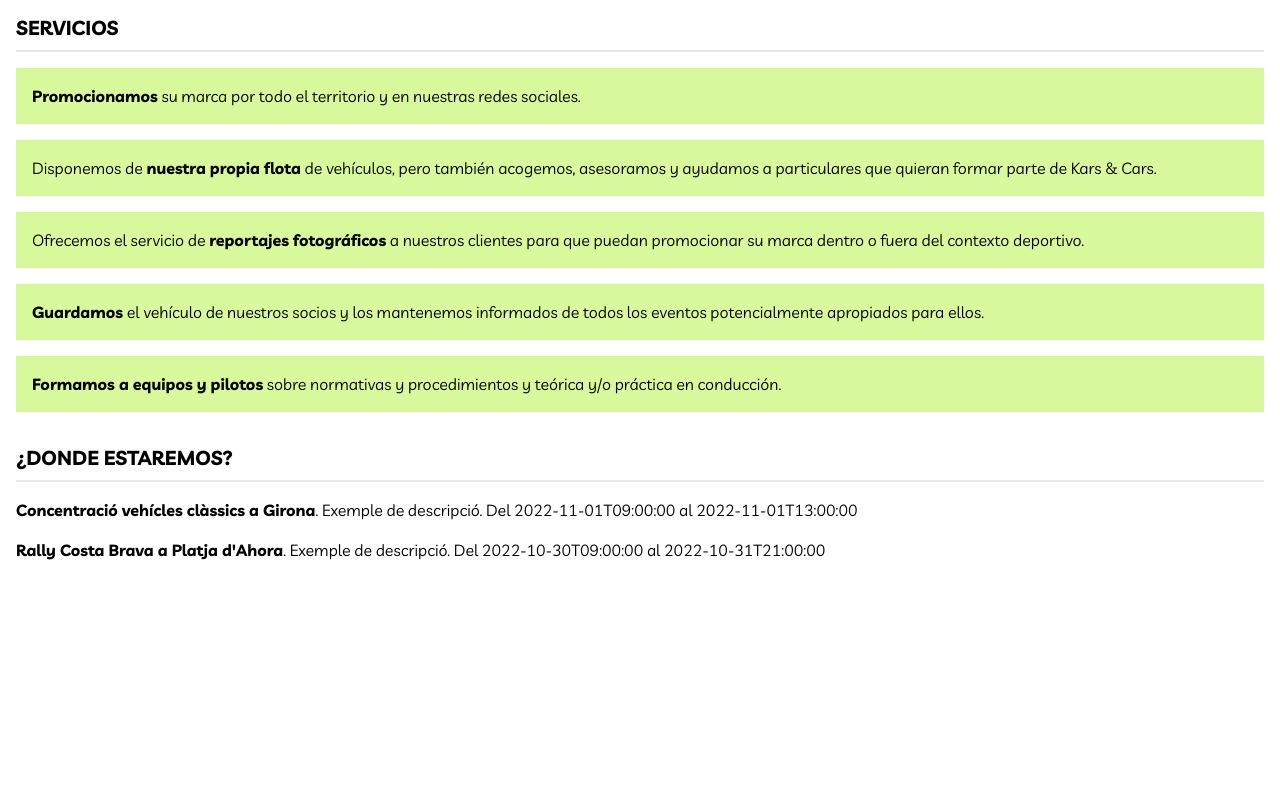
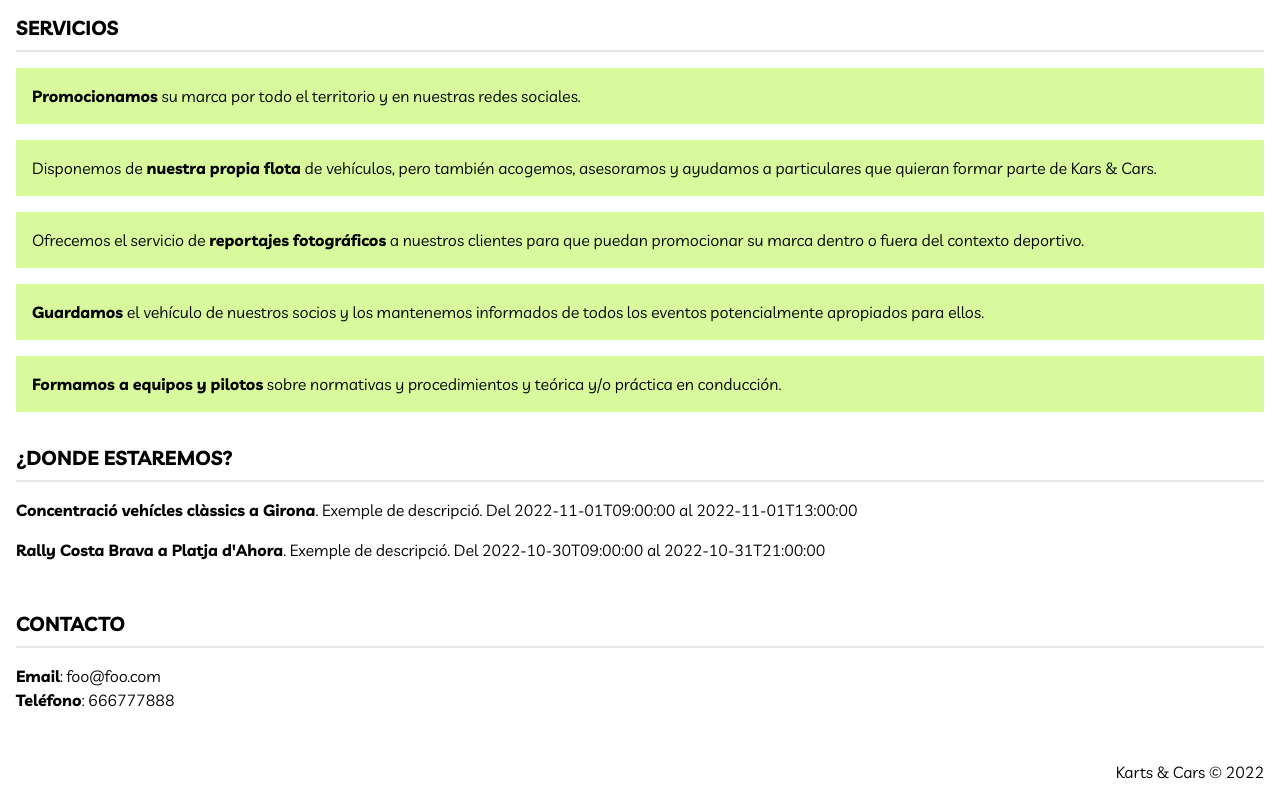
Before and after one commit to francescarpi/karts_and_cars, a Vue app: page / in a window 1280 px wide. Shown: the part 670-1470 px from the top of the page. Before the commit the page ends 1264 px from the top, so only its background shows below. Built offline with nearby package versions, Linux system fonts and the light colour scheme.

Commit message:
components renamed

```diff
--- a/src/App.vue
+++ b/src/App.vue
@@ -1,12 +1,14 @@
 <script setup lang="ts">
 import { RouterView } from "vue-router";
 import MainMenu from "./components/MainMenu.vue";
+import FooterSection from "./components/FooterSection.vue";
 </script>
 
 <template>
   <div>
     <MainMenu />
     <RouterView />
+    <FooterSection />
   </div>
 </template>
 
--- /dev/null
+++ b/src/components/FooterSection.vue
@@ -0,0 +1,8 @@
+<script setup lang="ts">
+import { ref } from "vue";
+const year = ref(new Date().getFullYear());
+</script>
+
+<template>
+  <div class="text-right p-4 mt-4">Karts & Cars © {{ year }}</div>
+</template>
--- a/src/views/home/HomeView.vue
+++ b/src/views/home/HomeView.vue
@@ -1,13 +1,14 @@
 <script setup lang="ts">
-import BannerHome from "@/components/BannerHome.vue";
+import BannerSection from "@/views/home/components/BannerSection.vue";
 import BlockSection from "@/components/BlockSection.vue";
-import IdentitySection from "./IdentitySection.vue";
-import ServicesSection from "./ServicesSection.vue";
-import EventsSection from "./EventsSection.vue";
+import IdentitySection from "./components/IdentitySection.vue";
+import ServicesSection from "./components/ServicesSection.vue";
+import EventsSection from "./components/EventsSection.vue";
+import ContactSection from "./components/ContactSection.vue";
 </script>
 
 <template>
-  <BannerHome />
+  <BannerSection />
   <BlockSection title="IDENTIDAD"><IdentitySection /></BlockSection>
   <BlockSection title="GALERÍA ÚLTIMOS EVENTOS">Content</BlockSection>
   <BlockSection title="SERVICIOS">
@@ -16,4 +17,7 @@ import EventsSection from "./EventsSection.vue";
   <BlockSection title="¿DONDE ESTAREMOS?">
     <EventsSection />
   </BlockSection>
+  <BlockSection title="CONTACTO">
+    <ContactSection />
+  </BlockSection>
 </template>
--- a/src/components/BannerHome.vue
+++ b/src/views/home/components/BannerSection.vue
@@ -1,5 +1,5 @@
 <script setup lang="ts">
-import LogoKartsAndCars from "./LogoKartsAndCars.vue";
+import LogoKartsAndCars from "../../../components/LogoKartsAndCars.vue";
 </script>
 
 <template>
--- /dev/null
+++ b/src/views/home/components/ContactSection.vue
@@ -0,0 +1,6 @@
+<template>
+  <ul>
+    <li><b>Email</b>: foo@foo.com</li>
+    <li><b>Teléfono</b>: 666777888</li>
+  </ul>
+</template>
```
Also changed, not shown: src/views/home/components/EventsSection.vue (renamed from src/views/home/EventsSection.vue), src/views/home/components/IdentitySection.vue (renamed from src/views/home/IdentitySection.vue), src/views/home/components/ServicesSection.vue (renamed from src/views/home/ServicesSection.vue).
